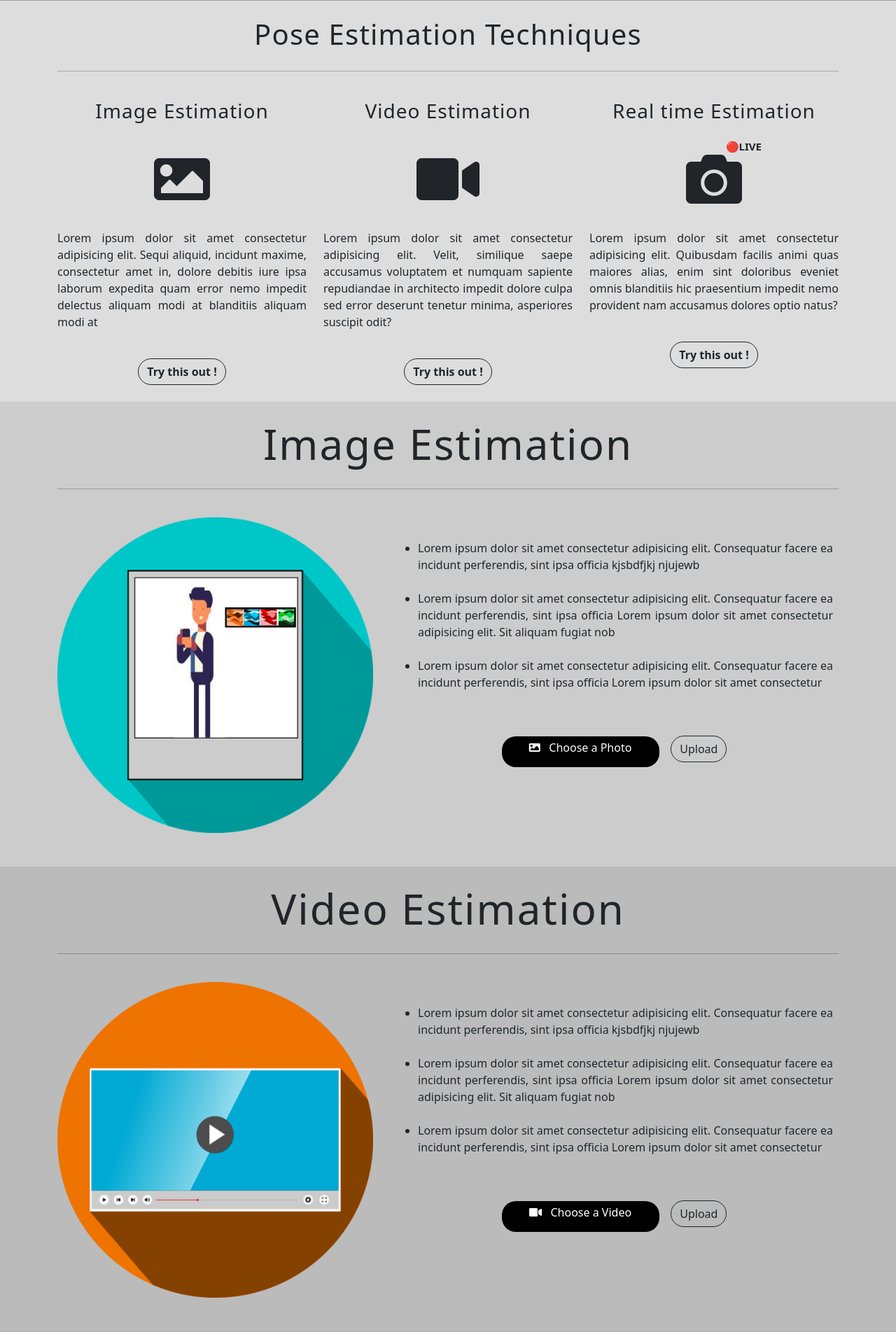
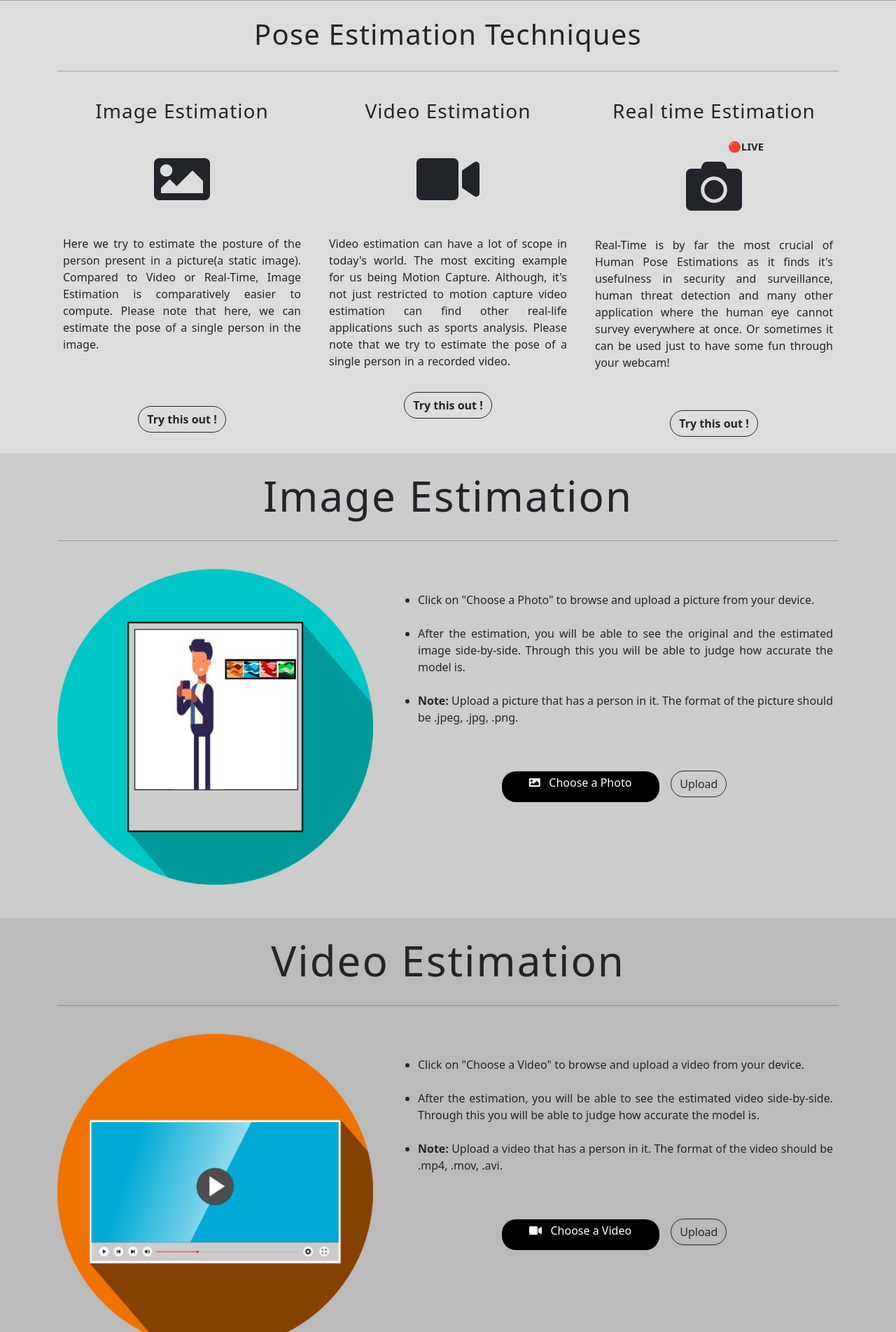
Before and after one commit to JayanthApagundi/Human-Pose-Estimation, a Flask app: page / in a window 1280 px wide. Shown: the part 799-2702 px from the top of the page at 70% size. Run offline with Flask 2, Linux system fonts and the light colour scheme; some libraries are stand-ins or nearby versions; grey boxes are pictures that could not be loaded.

Commit message:
Content integration

```diff
--- a/static/css/main.css
+++ b/static/css/main.css
@@ -62,6 +62,7 @@ html {
 .detail p {
   text-align: center;
   text-align: justify;
+  word-spacing:1px;
 }
 
 
@@ -75,8 +76,8 @@ html {
 
 .detail h6 {
   font-size: 15px;
-  position: absolute;
-  right:15%;
+  text-align: end;
+  padding: 0 30% 0 0;
 }
 
 .img-desc h1 {
@@ -118,7 +119,7 @@ html {
   text-align: justify;
 }
 
-.real-desc b {
+.real-desc button b {
   font-size: 8px;
   position: absolute
 }
--- a/templates/index.html
+++ b/templates/index.html
@@ -57,15 +57,19 @@
       <div class="col-md-4 text-center">
         <h3 class="pt-4 pb-3"> Image Estimation </h3>
         <i class="fas fa-image fa-5x p-2 pt-3"></i>
-        <p class="pt-4 pb-4 pr-3 pl-3 ">Lorem ipsum dolor sit amet consectetur adipisicing elit. Sequi aliquid, incidunt maxime, consectetur amet in, dolore debitis iure ipsa laborum expedita quam error nemo impedit delectus aliquam modi at blanditiis aliquam modi at</p>
-        <div class="pb-4">
+        <p class="pt-4 pb-5 pr-3 pl-3 m-2">Here we try to estimate the posture of the person present in a picture(a static image).
+          Compared to Video or Real-Time, Image Estimation is comparatively easier to compute. Please note that here, we can estimate the pose of a single person in the image.
+        </p>
+        <div class="pb-4 pt-1 mt-4">
         <a href="#img-esti"><button type="button"  class="btn btn-outline-dark" style="border-radius: 20px 20px 20px 20px;"><b>Try this out !</b></button></a>
       </div>
       </div>
       <div class="col-md-4 text-center">
         <h3 class="pt-4 pb-3"> Video Estimation </h3>
         <i class="fas fa-video fa-5x p-2 pt-3"></i>
-        <p class="pt-4 pb-4 pr-3 pl-3">Lorem ipsum dolor sit amet consectetur adipisicing elit. Velit, similique saepe accusamus voluptatem et numquam sapiente repudiandae in architecto impedit dolore culpa sed error deserunt tenetur minima, asperiores suscipit odit?</p>
+        <p class="pt-4 pb-4 pr-3 pl-3 m-2">Video estimation can have a lot of scope in today's world. The most exciting example for us being Motion Capture. Although, it's not
+          just restricted to motion capture video estimation can find other real-life applications such as sports analysis. Please note that we try to estimate the pose of a single person in a recorded video.
+        </p>
         <div class="pb-4">
           <a href="#vid-esti"><button type="button"  class="btn btn-outline-dark" style="border-radius: 20px 20px 20px 20px;"><b>Try this out !</b></button></a>
         </div>
@@ -73,8 +77,10 @@
       <div class="col-md-4 text-center">
         <h3 class="pt-4 pb-3"> Real time Estimation </h3>
         <h6 class="">&#128308<b>LIVE</b></h6>
-        <i class="fas fa-camera fa-5x p-2 pt-3"></i>
-        <p class="pt-4 pb-4 pr-3 pl-3">Lorem ipsum dolor sit amet consectetur adipisicing elit. Quibusdam facilis animi quas maiores alias, enim sint doloribus eveniet omnis blanditiis hic praesentium impedit nemo provident nam accusamus dolores optio natus?</p>
+        <i class="fas fa-camera fa-5x"></i>
+        <p class="pt-4 pb-5 pr-3 pl-3 m-2">Real-Time is by far the most crucial of Human Pose Estimations as it finds it's usefulness in security and surveillance, human threat
+          detection and many other application where the human eye cannot survey everywhere at once. Or sometimes it can be used just to have some fun through your webcam!
+        </p>
         <div class="pb-4">
           <a href="#real-esti"><button type="button"  class="btn btn-outline-dark" style="border-radius: 20px 20px 20px 20px;"><b>Try this out !</b></button></a>
         </div>
@@ -97,9 +103,9 @@
         </div>
         <div class="col-md-7 text-center">
           <ul class="pt-5 pr-5 pl-5 pb-2 m-2">
-            <li>Lorem ipsum dolor sit amet consectetur adipisicing elit. Consequatur facere ea incidunt perferendis, sint ipsa officia kjsbdfjkj njujewb </li> <br>
-            <li>Lorem ipsum dolor sit amet consectetur adipisicing elit. Consequatur facere ea incidunt perferendis, sint ipsa officia Lorem ipsum dolor sit amet consectetur adipisicing elit. Sit aliquam fugiat nob</li> <br>
-            <li>Lorem ipsum dolor sit amet consectetur adipisicing elit. Consequatur facere ea incidunt perferendis, sint ipsa officia Lorem ipsum dolor sit amet consectetur</li>
+            <li>Click on "Choose a Photo" to browse and upload a picture from your device.</li> <br>
+            <li>After the estimation, you will be able to see the original and the estimated image side-by-side. Through this you will be able to judge how accurate the model is.</li> <br>
+            <li><b>Note:</b> Upload a picture that has a person in it. The format of the picture should be .jpeg, .jpg, .png.</li>
           </ul>
           <div class="pt-5 pl-1">
             <form action ="/upload" method="post" autocomplete="off" enctype=multipart/form-data>
@@ -131,9 +137,9 @@
         </div>
         <div class="col-md-7 text-center">
           <ul class="pt-5 pr-5 pl-5 pb-2 m-2">
-            <li>Lorem ipsum dolor sit amet consectetur adipisicing elit. Consequatur facere ea incidunt perferendis, sint ipsa officia kjsbdfjkj njujewb </li> <br>
-            <li>Lorem ipsum dolor sit amet consectetur adipisicing elit. Consequatur facere ea incidunt perferendis, sint ipsa officia Lorem ipsum dolor sit amet consectetur adipisicing elit. Sit aliquam fugiat nob</li> <br>
-            <li>Lorem ipsum dolor sit amet consectetur adipisicing elit. Consequatur facere ea incidunt perferendis, sint ipsa officia Lorem ipsum dolor sit amet consectetur</li>
+            <li>Click on "Choose a Video" to browse and upload a video from your device.</li> <br>
+            <li>After the estimation, you will be able to see the estimated video side-by-side. Through this you will be able to judge how accurate the model is.</li> <br>
+            <li><b>Note:</b> Upload a video that has a person in it. The format of the video should be .mp4, .mov, .avi.</li>
           </ul>
           <div class="pt-5 pl-1">
           <form action ="/vidupload" method="post" enctype=multipart/form-data>
@@ -164,9 +170,9 @@
         </div>
         <div class="col-md-7 text-center">
           <ul class="pt-5 pr-5 pl-5 pb-2 m-2">
-            <li>Lorem ipsum dolor sit amet consectetur adipisicing elit. Consequatur facere ea incidunt perferendis, sint ipsa officia kjsbdfjkj njujewb </li> <br>
-            <li>Lorem ipsum dolor sit amet consectetur adipisicing elit. Consequatur facere ea incidunt perferendis, sint ipsa officia Lorem ipsum dolor sit amet consectetur adipisicing elit. Sit aliquam fugiat nob</li> <br>
-            <li>Lorem ipsum dolor sit amet consectetur adipisicing elit. Consequatur facere ea incidunt perferendis, sint ipsa officia Lorem ipsum dolor sit amet consectetur</li>
+            <li>Unlike Image Estimation and Video Estimation, for Real-Time, you don't have to upload anything.</li> <br>
+            <li>Click on "Go Live" and in case the application asks you for your webcam permission, grant access to your webcam and the model will estimate the pose of the person in the webcam's frame.</li> <br>
+            <li><b>Note:</b> We don't store any of your data.</li>
           </ul>
           <div class="pt-5 pl-1">
             <form action="/video_feed" method="post">
```
Also changed, not shown: templates/image.html (+6 -4 lines).
